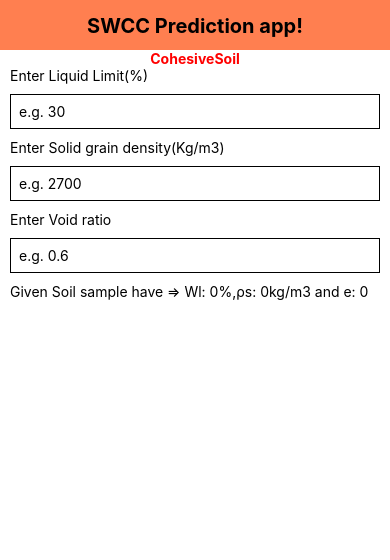
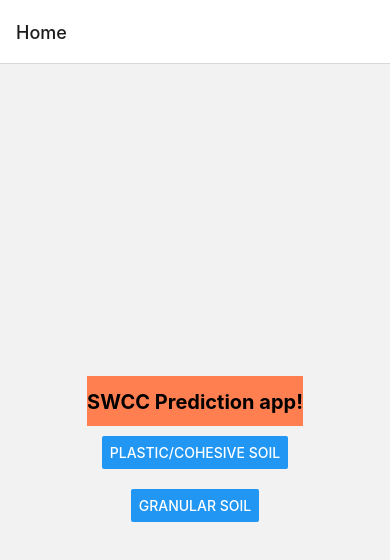
Before and after one commit to kbimal53/SWCC-Prediction-App, a React Native app: screen / in a window 390 px wide. Shown: the top 560 px of the page. Built offline with nearby package versions, Linux system fonts and the light colour scheme.

Commit message:
added navigation

```diff
--- a/App.js
+++ b/App.js
@@ -3,17 +3,59 @@ import { StyleSheet, Text, View ,Button, Alert,TextInput} from 'react-native';
 import React,{useState,useEffect} from 'react';
 import Header from './Components/header';
 // import Graph from './Components/Graph';
+import { NavigationContainer } from '@react-navigation/native';
+import { createNativeStackNavigator } from '@react-navigation/native-stack';
 import CohesiveSoil from './Components/CohesiveSoil';
+
+function HomeScreen({ navigation }) {
+  return (
+    <View style={{ flex: 1, alignItems: 'center', justifyContent: 'center' }}>
+      <Header/>
+      <View style={styles.button}>
+        <Button
+          title="Plastic/Cohesive Soil"
+          onPress={() => navigation.navigate('Cohesive')}
+        />
+      </View>
+      <View style={styles.button}>
+        <Button
+          title="Granular Soil"
+          onPress={() => navigation.navigate('Granular')}
+        />
+      </View>
+    </View>
+  );
+}
+
+function Cohesive() {
+  return (
+    <View style={{ flex: 1, alignItems: 'center', justifyContent: 'center' }}>
+      <CohesiveSoil/>
+    </View>
+  );
+}
+
+function Granular() {
+  return (
+    <View style={{ flex: 1, alignItems: 'center', justifyContent: 'center' }}>
+      <Text>Granular function</Text>
+    </View>
+  );
+}
+const Stack = createNativeStackNavigator();
 
 export default function App() {
   const [count,setcount] =useState(0);
 
   return (
-    <View style={styles.container}>
-      <Header/>
-      {/* <Graph/> */}
-      <CohesiveSoil/>
-    </View>
+    <NavigationContainer>
+      <Stack.Navigator initialRouteName="Home">
+        <Stack.Screen name="Home" component={HomeScreen} />
+        <Stack.Screen name="Cohesive" component={Cohesive} />
+        <Stack.Screen name="Granular" component={Granular} />
+      </Stack.Navigator>
+    </NavigationContainer>
+
 
   );
 }
@@ -21,7 +63,10 @@ export default function App() {
 const styles = StyleSheet.create({
   container: {
     flex: 1,
-    backgroundColor: '#fff',
+    backgroundColor: '#fff'
 
   },
+  button:{
+    margin:10
+  }
 });
--- a/Components/CohesiveSoil.js
+++ b/Components/CohesiveSoil.js
@@ -1,10 +1,11 @@
-import { View, Text ,StyleSheet,TextInput} from 'react-native'
+import { View, Text, Picker ,StyleSheet,TextInput} from 'react-native'
 import React , {useState} from 'react'
 
 export default function CohesiveSoil() {
     const [Wl,setWl] = useState(0);
     const [ρs,setρs] = useState(0);
     const [e,sete] = useState(0);
+    const [selectedValue, setSelectedValue] = useState("java");
   return (
     <View>
         <View style={styles.header}>
@@ -38,8 +39,16 @@ export default function CohesiveSoil() {
                 onChangeText={(val)=>sete(val)}
                 />
             </View>
+            <Picker
+                selectedValue={selectedValue}
+                style={{ height: 50, width: 150 }}
+                onValueChange={(itemValue, itemIndex) => setSelectedValue(itemValue)}
+            >
+                <Picker.Item label="Java" value="java" />
+                <Picker.Item label="JavaScript" value="js" />
+            </Picker>
         </View>
-        <Text style={styles.text}>Given Soil sample have => Wl: {Wl}%,ρs: {ρs}kg/m3 and e: {e} </Text>
+        <Text style={styles.text}>Given Soil sample have = Wl: {Wl}%,ρs: {ρs}kg/m3 and e: {e} and x = {Wl*ρs+e} </Text>
     </View>
   );
 }
--- a/package.json
+++ b/package.json
@@ -10,12 +10,16 @@
     "eject": "expo eject"
   },
   "dependencies": {
+    "@react-navigation/native": "^6.0.8",
+    "@react-navigation/native-stack": "^6.5.0",
     "expo": "~44.0.0",
     "expo-status-bar": "~1.2.0",
     "react": "17.0.1",
     "react-dom": "17.0.1",
     "react-native": "0.64.3",
     "react-native-chart-kit": "^6.12.0",
+    "react-native-safe-area-context": "^4.1.2",
+    "react-native-screens": "^3.13.1",
     "react-native-web": "0.17.1"
   },
   "devDependencies": {
```
Also changed, not shown: 1 other file (tests, documents, lock files or other folders). Lines whose indentation alone changed are shown as unchanged.
